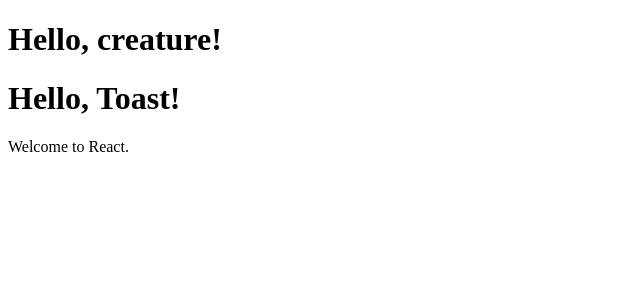
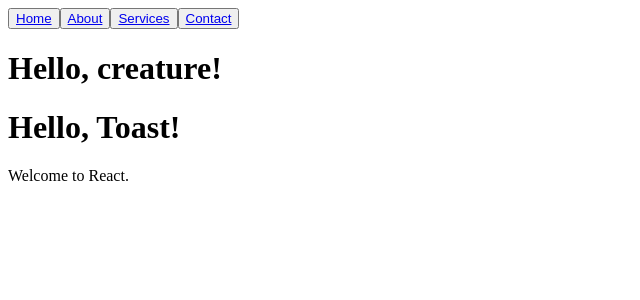
Before and after one commit to Soltimer/my-first-react-app, a React (Vite) app: page / in a window 1280 px wide. Shown: the top 300 px of the page, without its empty margins (0-640 px from the left). Built offline with nearby package versions, Linux system fonts and the light colour scheme.

Commit message:
chore: add testing branch, add Header.jsx and header.css

```diff
--- a/src/App.jsx
+++ b/src/App.jsx
@@ -1,10 +1,12 @@
 import { useState } from 'react'
 import Greeting from './Greeting'
+import Header from './Header'
 import './App.css'
 
 function App() {
   return (
     <>
+    <Header/>
     <h1>Hello, creature!</h1>
     <Greeting name="Toast" />
     </>
--- /dev/null
+++ b/src/Header.jsx
@@ -0,0 +1,15 @@
+function Header() {
+    return (
+        <header className="header">
+            {/*<img src="logo.png" alt="Company Logo" className="logo" />*/}
+            <nav>
+                    <button type="button"><a href="/">Home</a></button>
+                    <button type="button"><a href="/about">About</a></button>
+                    <button type="button"><a href="/services">Services</a></button>
+                    <button type="button"><a href="/contact">Contact</a></button>
+            </nav>
+        </header>
+    );
+}
+
+export default Header;
```
Also changed, not shown: src/header.css (added).
